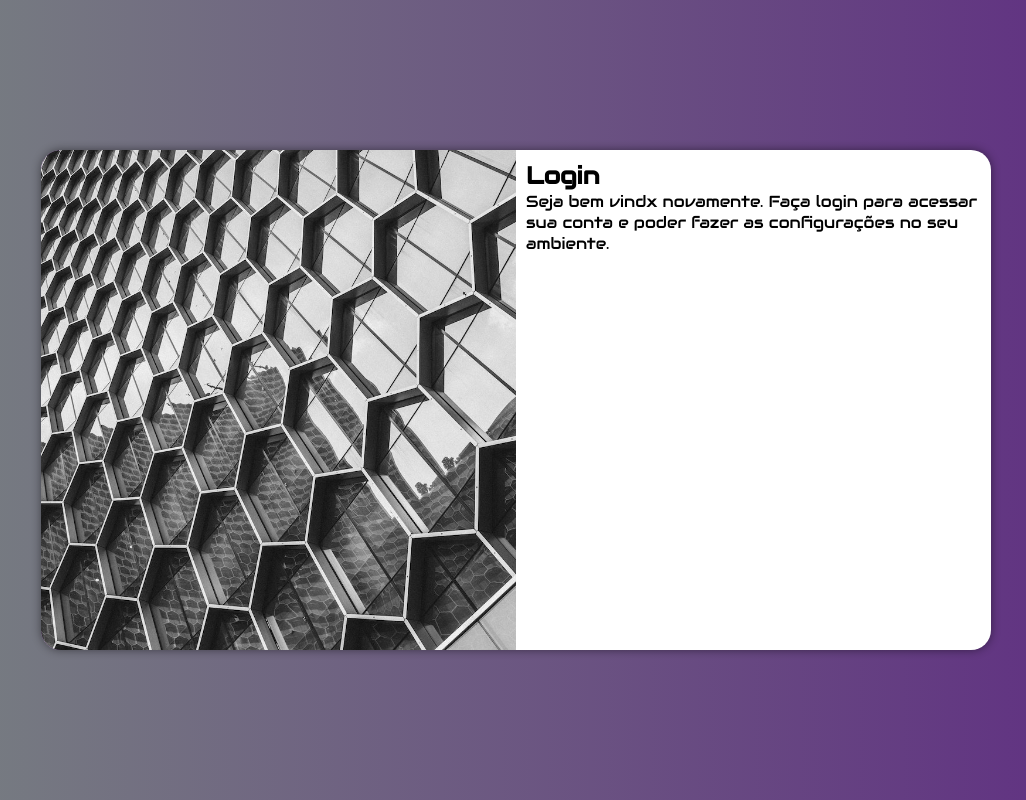
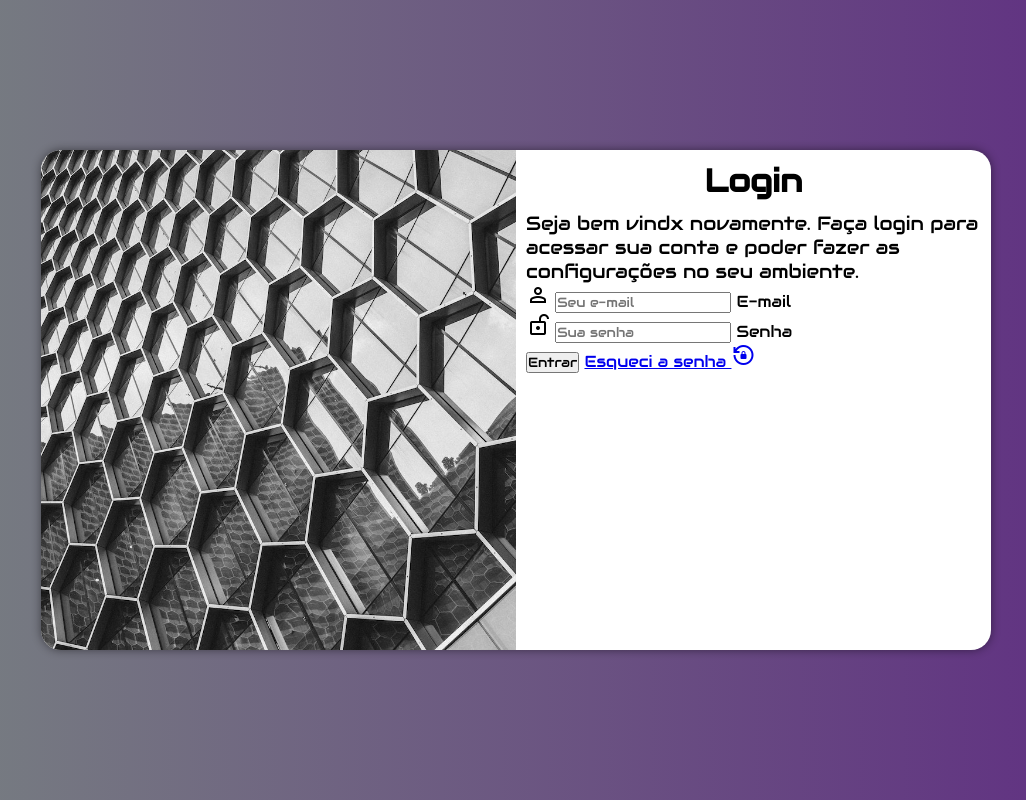
Before and after one commit to oNandopro/projeto-login, a plain HTML site: page index.html in a window 1280 px wide. Shown: the whole page, without its empty margins (124-1150 px from the left). Drawn offline with nearby package versions, Linux system fonts and the light colour scheme.

Commit message:
add formulario

```diff
--- a/estilos/media-query.css
+++ b/estilos/media-query.css
@@ -34,5 +34,10 @@
         float: right;
         width: 50%;
     }
-
+    div#formulario > h1 {
+        font-size: 2em;
+    }
+    div#formulario > p {
+        font-size: 1.2em;
+    }
 }
--- a/estilos/style.css
+++ b/estilos/style.css
@@ -59,3 +59,12 @@ section#login > div#formulario {
     display: block;
     padding: 10px;
 }
+
+div#formulario > h1 {
+    text-align: center;
+    padding-bottom: 10px;
+}
+
+div#formuario > p {
+
+}
--- a/index.html
+++ b/index.html
@@ -4,6 +4,7 @@
     <meta charset="UTF-8">
     <meta name="viewport" content="width=device-width, initial-scale=1.0">
     <title>Projeto Loguin</title>
+    <link rel="stylesheet" href="https://fonts.googleapis.com/css2?family=Material+Symbols+Outlined:opsz,wght,FILL,GRAD@20..48,100..700,0..1,-50..200" />
     <link rel="stylesheet" href="estilos/style.css">
     <link rel="stylesheet" href="estilos/media-query.css">
 </head>
@@ -16,7 +17,33 @@
             <div id="formulario">
                 <h1>Login</h1>
                 <p>Seja bem vindx novamente. Faça login para acessar sua conta e poder fazer as configurações no seu ambiente.</p>
-                <form action="login.php" method="post">
+                <form action="login.php" method="post" autocomplete="on">
+
+                    <div class="campo">
+
+                        <span class="material-symbols-outlined">
+                            person
+                        </span>
+                        <input type="email" name="login" id="ilogin" placeholder="Seu e-mail" autocomplete="email" required maxlength="50">
+                        <label for="ilogin">E-mail</label>
+
+                    </div>
+
+                    <div class="campo">
+
+                        <span class="material-symbols-outlined">
+                            lock_open_right
+                        </span>
+                        <input type="password" name="senha" id="isen" placeholder="Sua senha" autocomplete="current-password" required minlength="8" maxlength="20">
+                        <label for="isen">Senha</label>
+
+                    </div>
+
+                    <input type="submit" value="Entrar">
+                    <a href="esqueci.html"> Esqueci a senha
+                        <span class="material-symbols-outlined"> lock_reset
+                        </span>
+                    </a>
 
                 </form>
             </div>
```
